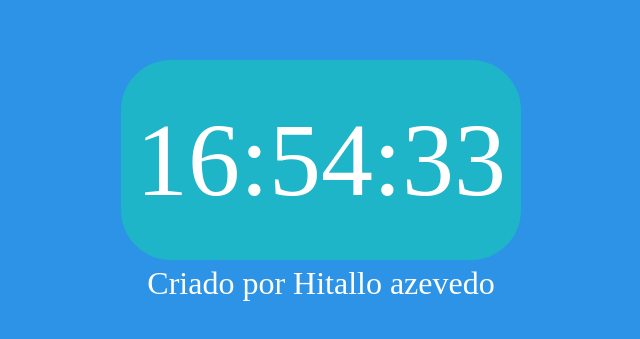
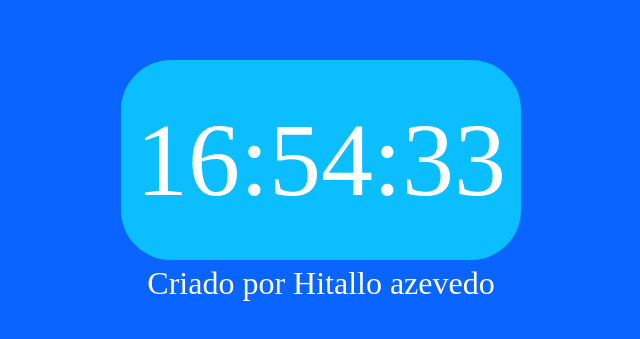
Before and after one commit to hitalloazevedo/relogiodigital, a plain HTML site: page index.html in a window 1280 px wide. Shown: the part 219-558 px from the top of the page, without its empty margins (319-959 px from the left). Drawn offline with Linux system fonts and the light colour scheme.

Commit message:
mudanças nas cores

```diff
--- a/styles/style.css
+++ b/styles/style.css
@@ -1,7 +1,7 @@
 html, body {
     padding: 0;
     margin: 0;
-    background-color: rgb(44, 147, 231);
+    background-color: rgb(10, 100, 255);
 }
 
 .relogio {
@@ -13,7 +13,7 @@ html, body {
 }
 
 .display {
-    background-color: rgba(0, 255, 128, 0.308);
+    background-color: rgb(10, 190, 255);
     color: rgb(255, 255, 255);
     width: 400px;
     height: 200px;
```
